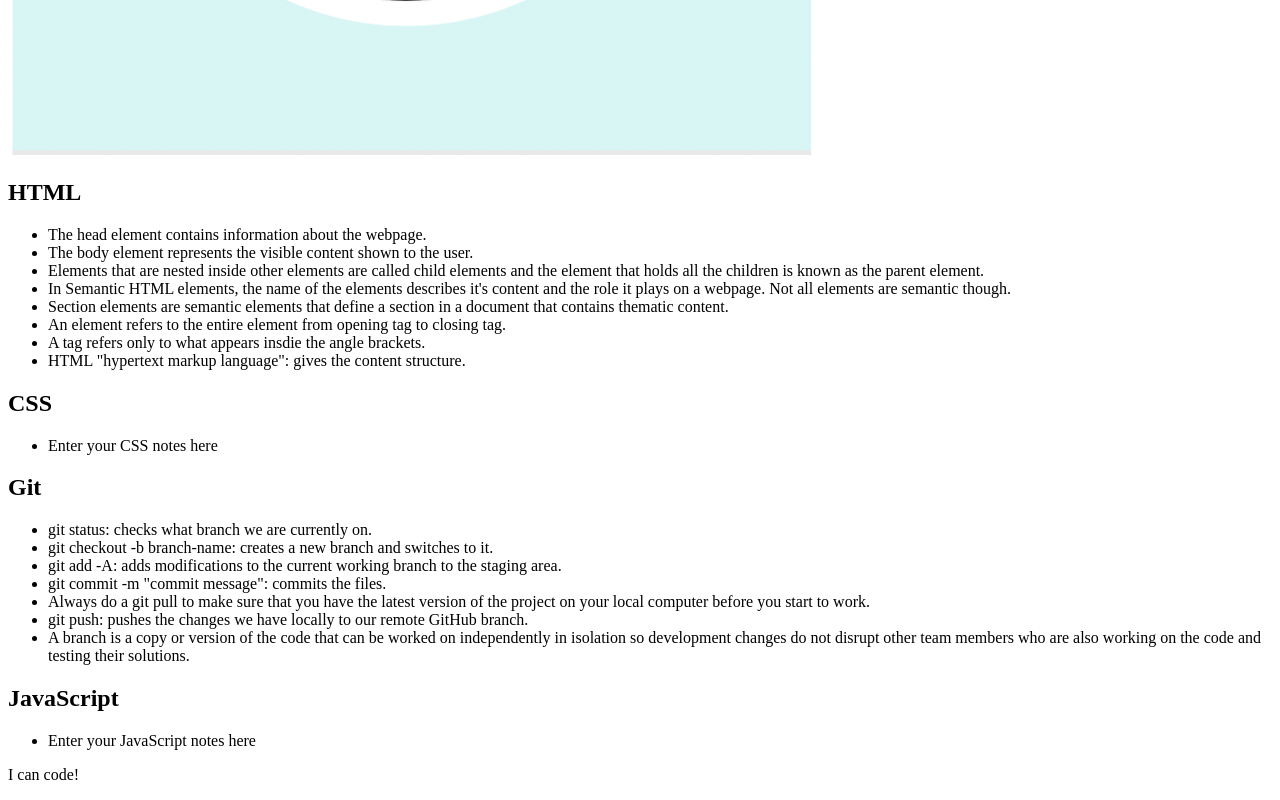
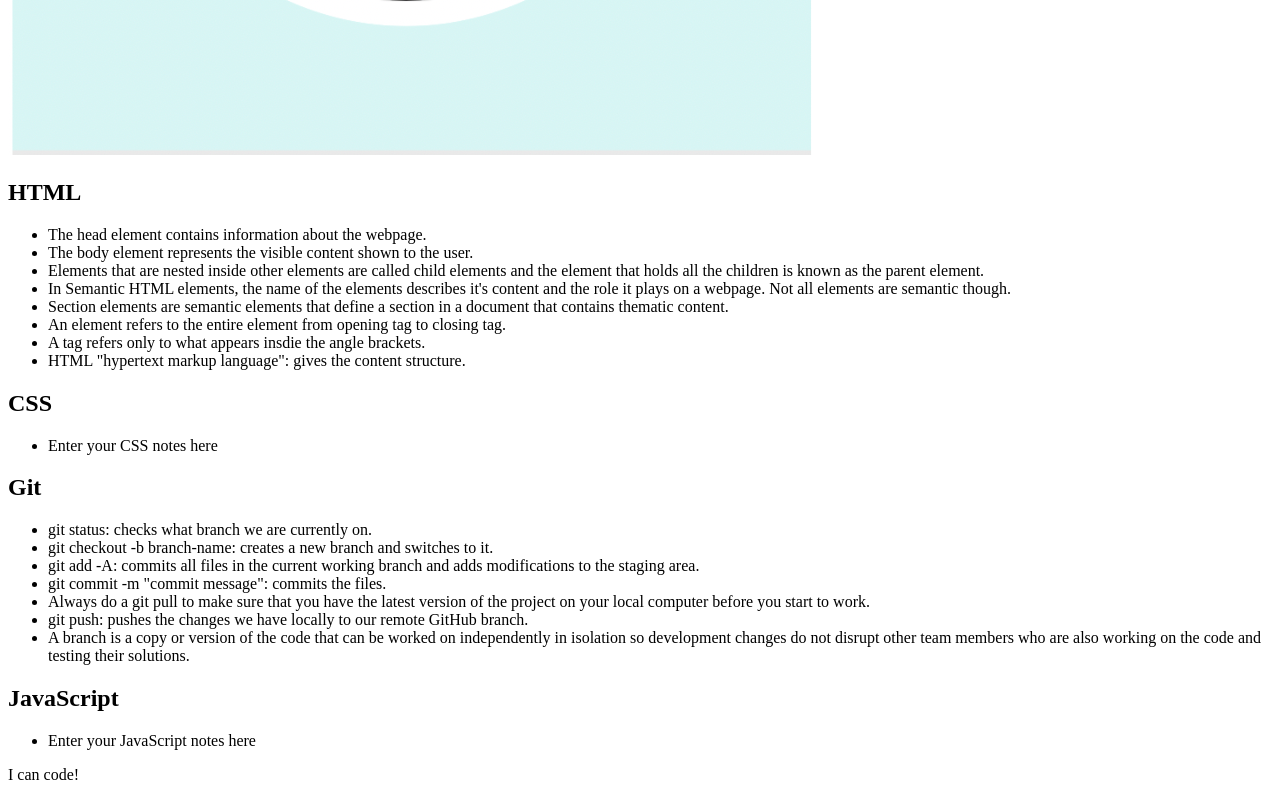
Before and after one commit to mandi7469/prework-study-guide, a plain HTML site: page index.html in a window 1280 px wide. Shown: the part 701-1501 px from the top of the page. Drawn offline with Linux system fonts and the light colour scheme.

Commit message:
fixed sentence

```diff
--- a/index.html
+++ b/index.html
@@ -38,7 +38,7 @@
         <ul>
     <li>git status: checks what branch we are currently on.</li>
     <li>git checkout -b branch-name: creates a new branch and switches to it.</li>
-    <li>git add -A: adds modifications to the current working branch to the staging area.</li>
+    <li>git add -A: commits all files in the current working branch and adds modifications to the staging area.</li>
     <li>git commit -m "commit message": commits the files.</li>
     <li>Always do a git pull to make sure that you have the latest version of the project on your local computer before you start to work.</li>
     <li>git push: pushes the changes we have locally to our remote GitHub branch.</li>
```
Also changed, not shown: 1 other file.
